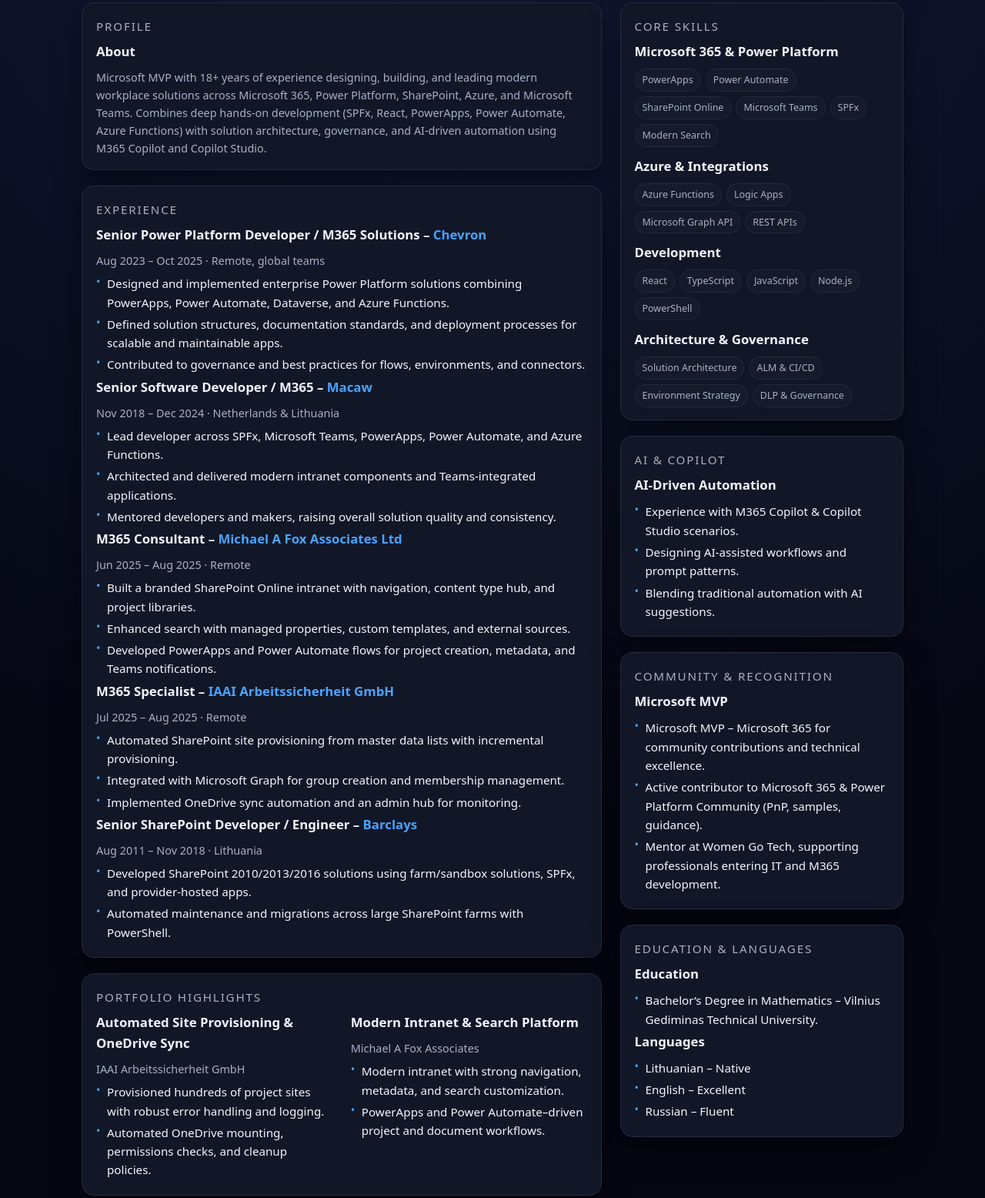
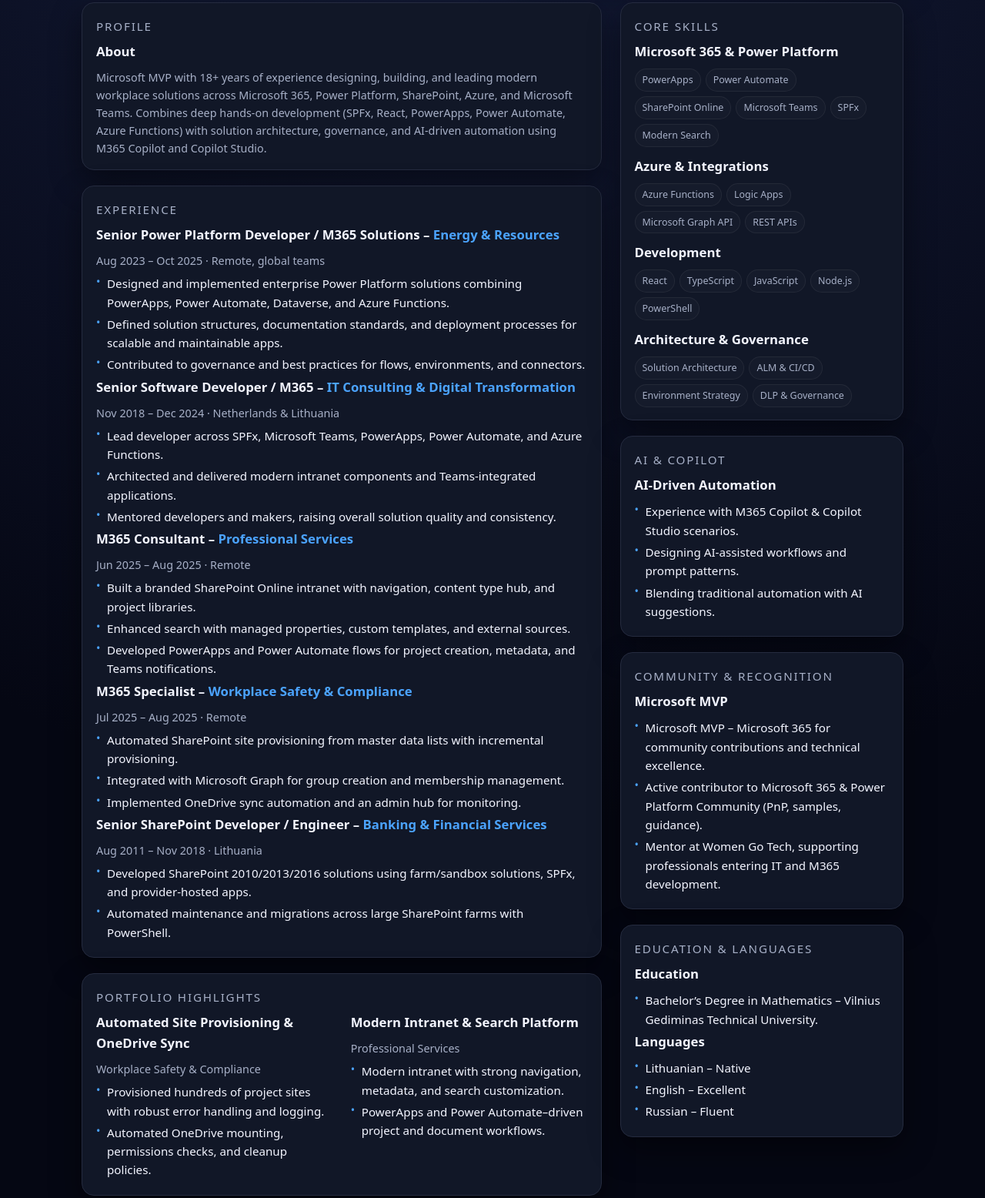
Before and after one commit to ValerasNarbutas/profileCV, a plain HTML site: page index.html in a window 1280 px wide. Shown: the part 260-1816 px from the top of the page at 77% size. Drawn offline with Linux system fonts and the light colour scheme.

Commit message:
Update README.md and index.html with professional details and experience

```diff
--- a/index.html
+++ b/index.html
@@ -333,7 +333,7 @@
           <div class="card-title">Experience</div>
 
           <article itemscope itemtype="https://schema.org/WorkExperience">
-          <h2>Senior Power Platform Developer / M365 Solutions – <span class="emph">Chevron</span></h2>
+          <h2>Senior Power Platform Developer / M365 Solutions – <span class="emph">Energy & Resources</span></h2>
           <div class="muted">Aug 2023 – Oct 2025 · Remote, global teams</div>
           <ul>
             <li>Designed and implemented enterprise Power Platform solutions combining PowerApps, Power Automate, Dataverse, and Azure Functions.</li>
@@ -344,7 +344,7 @@
 
           <article itemscope itemtype="https://schema.org/WorkExperience">
           <article itemscope itemtype="https://schema.org/WorkExperience">
-          <h2>Senior Software Developer / M365 – <span class="emph">Macaw</span></h2>
+          <h2>Senior Software Developer / M365 – <span class="emph">IT Consulting & Digital Transformation</span></h2>
           <div class="muted">Nov 2018 – Dec 2024 · Netherlands & Lithuania</div>
           <ul>
             <li>Lead developer across SPFx, Microsoft Teams, PowerApps, Power Automate, and Azure Functions.</li>
@@ -354,7 +354,7 @@
           </article>
 
           <article itemscope itemtype="https://schema.org/WorkExperience">
-          <h2>M365 Consultant – <span class="emph">Michael A Fox Associates Ltd</span></h2>
+          <h2>M365 Consultant – <span class="emph">Professional Services</span></h2>
           <div class="muted">Jun 2025 – Aug 2025 · Remote</div>
           <ul>
             <li>Built a branded SharePoint Online intranet with navigation, content type hub, and project libraries.</li>
@@ -364,7 +364,7 @@
           </article>
 
           <article itemscope itemtype="https://schema.org/WorkExperience">
-          <h2>M365 Specialist – <span class="emph">IAAI Arbeitssicherheit GmbH</span></h2>
+          <h2>M365 Specialist – <span class="emph">Workplace Safety & Compliance</span></h2>
           <div class="muted">Jul 2025 – Aug 2025 · Remote</div>
           <ul>
             <li>Automated SharePoint site provisioning from master data lists with incremental provisioning.</li>
@@ -374,7 +374,7 @@
           </article>
 
           <article itemscope itemtype="https://schema.org/WorkExperience">
-          <h2>Senior SharePoint Developer / Engineer – <span class="emph">Barclays</span></h2>
+          <h2>Senior SharePoint Developer / Engineer – <span class="emph">Banking & Financial Services</span></h2>
           <div class="muted">Aug 2011 – Nov 2018 · Lithuania</div>
           <ul>
             <li>Developed SharePoint 2010/2013/2016 solutions using farm/sandbox solutions, SPFx, and provider-hosted apps.</li>
@@ -388,7 +388,7 @@
           <div class="two-col">
             <div>
               <h2>Automated Site Provisioning & OneDrive Sync</h2>
-              <p class="muted">IAAI Arbeitssicherheit GmbH</p>
+              <p class="muted">Workplace Safety & Compliance</p>
               <ul>
                 <li>Provisioned hundreds of project sites with robust error handling and logging.</li>
                 <li>Automated OneDrive mounting, permissions checks, and cleanup policies.</li>
@@ -396,7 +396,7 @@
             </div>
             <div>
               <h2>Modern Intranet & Search Platform</h2>
-              <p class="muted">Michael A Fox Associates</p>
+              <p class="muted">Professional Services</p>
               <ul>
                 <li>Modern intranet with strong navigation, metadata, and search customization.</li>
                 <li>PowerApps and Power Automate–driven project and document workflows.</li>
```
Also changed, not shown: 1 other file.
